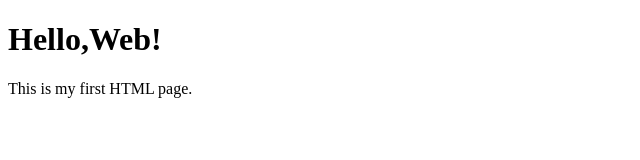
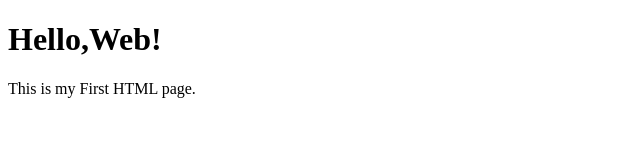
Before and after one commit to shakshampachauri-svg/WDW-0901, a plain HTML site: page WEB D - Assignment Files/Assignment 1.html in a window 1280 px wide. Shown: the full height of the page, 0-640 px from the left. Drawn offline with Linux system fonts and the light colour scheme.

```diff
--- a/WEB D - Assignment Files/Assignment 1.html
+++ b/WEB D - Assignment Files/Assignment 1.html
@@ -7,6 +7,6 @@
 </head>
 <body>
     <h1>Hello,Web!</h1>
-    <p>This is my first HTML page.</p>
+    <p>This is my First HTML page.</p>
 </body>
 </html>
```
